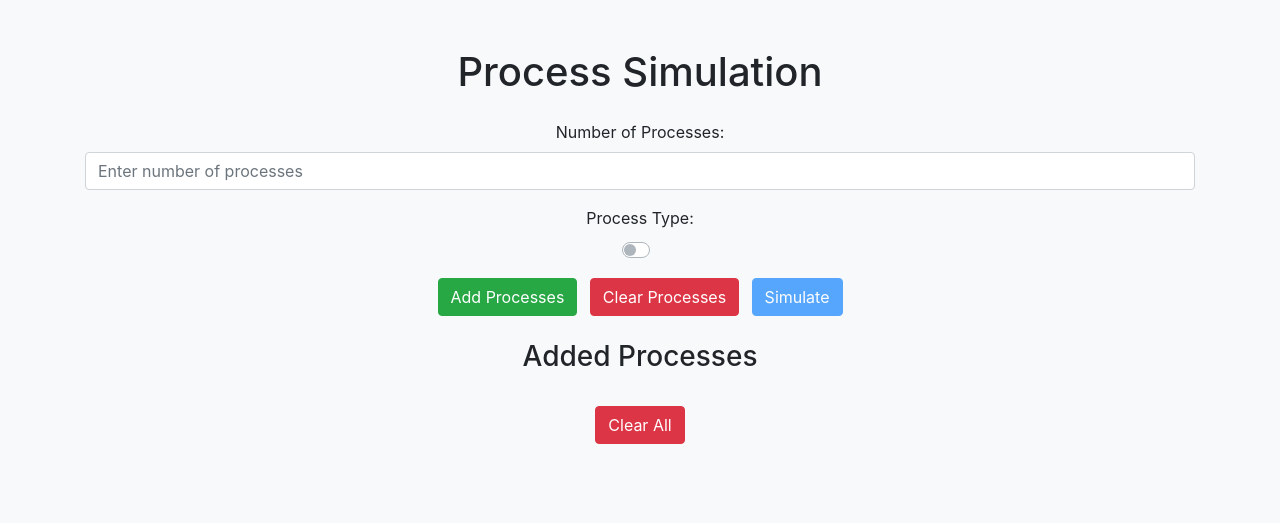
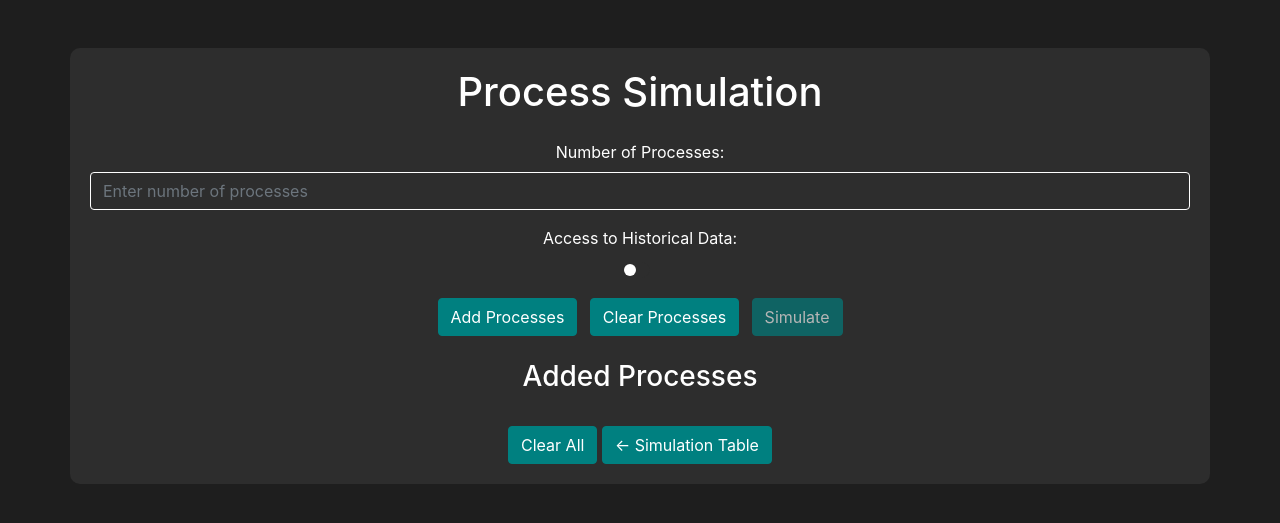
Before and after one commit to MoRocety/OS_Project, a Flask app: page / in a window 1280 px wide. Shown: the top 523 px of the page. Run offline with Flask 3, Linux system fonts and the light colour scheme; parts of the project's set-up code (start-up, migrations or seed data) failed here and were passed over; some libraries are stand-ins or nearby versions.

Commit message:
front end modified and styled

```diff
--- a/Web_App/templates/index.html
+++ b/Web_App/templates/index.html
@@ -1,6 +1,7 @@
 <!DOCTYPE html>
 <html lang="en">
   <head>
+
     <meta charset="UTF-8" />
     <meta name="viewport" content="width=device-width, initial-scale=1.0" />
     <title>Process Simulation</title>
@@ -9,94 +10,181 @@
       rel="stylesheet"
       href="https://stackpath.bootstrapcdn.com/bootstrap/4.5.2/css/bootstrap.min.css"
     />
+    <!-- Link to your custom CSS file -->
+    <link rel="stylesheet" href="styles.css" />
     <script src="https://code.jquery.com/jquery-3.6.4.min.js"></script>
     <script src="https://stackpath.bootstrapcdn.com/bootstrap/4.5.2/js/bootstrap.min.js"></script>
+
   </head>
 
-  <body class="bg-light">
+<body>
   <div class="container mt-5 text-center">
+    <div class="">
+      <!-- Left side -->
+      <div class="">
         <h1 class="mb-4">Process Simulation</h1>
 
         <!-- Input fields for the number of processes and process type -->
         <div class="form-group">
           <label for="numProcesses">Number of Processes:</label>
-        <input
-          type="text"
-          class="form-control"
-          id="numProcesses"
-          placeholder="Enter number of processes"
-        />
+          <input type="text" class="form-control center" id="numProcesses" placeholder="Enter number of processes" />
         </div>
 
         <div class="form-group">
-        <label>Process Type:</label>
+          <label>Access to Historical Data:</label>
           <div class="custom-control custom-switch">
-          <input
-            type="checkbox"
-            class="custom-control-input"
-            id="processTypeSwitch"
-          />
-          <label
-            class="custom-control-label"
-            for="processTypeSwitch"
-            data-on="Informed"
-            data-off="Uninformed"
-          ></label>
+            <input type="checkbox" class="custom-control-input" id="processTypeSwitch" />
+            <label class="custom-control-label" for="processTypeSwitch" data-on="Informed" data-off="Uninformed"></label>
           </div>
         </div>
 
-      <button
-        id="add-processes-btn"
-        class="btn btn-success"
-        onclick="addProcesses()"
-      >
-        Add Processes
-      </button>
-      <button
-        id="clear-processes-btn"
-        class="btn btn-danger ml-2"
-        onclick="clearProcesses()"
-      >
-        Clear Processes
-      </button>
+        <button id="add-processes-btn" class="btn " onclick="addProcesses()">Add Processes</button>
+        <button id="clear-processes-btn" class="btn  ml-2" onclick="clearProcesses()">Clear Processes</button>
+        <button id="simulate-btn" class="btn  ml-2" onclick="simulate()" disabled>Simulate</button>
 
-      <button
-        id="simulate-btn"
-        class="btn btn-primary ml-2"
-        onclick="simulate()"
-        disabled
-      >
-        Simulate
-      </button>
-
-      <div
-        id="loading-spinner"
-        class="spinner-border text-primary mt-3"
-        role="status"
-        style="display: none"
-      >
+        <div id="loading-spinner" class="spinner-border text-primary mt-3" role="status" style="display: none">
           <span class="sr-only">Loading...</span>
         </div>
-
-      <!-- Add a new table for the added processes -->
-      <div class="mt-4">
+      </div>
+  </div>
+  <div class="">
+    <div id="tables-container" class="mt-4">
+      <div id="added-processes-table-container">
         <h3>Added Processes</h3>
         <table id="added-processes-table" class="table"></table>
-        <button
-          id="clear-all-btn"
-          class="btn btn-danger mt-2"
-          onclick="clearAllTables()"
-        >
-          Clear All
-        </button>
+        <button id="clear-all-btn" class="btn mt-2" onclick="clearAllTables()">Clear All</button>
+        <!-- Left arrow to navigate to the simulation table -->
+        <button id="left-arrow-btn" class="btn mt-2" onclick="toggleTables('left')">&#8592; Simulation Table</button>
       </div>
 
-      <div id="simulation-result" class="mt-4">
-        <!-- Data will be dynamically populated here -->
+      <div id="simulation-result-container" style="display: none;">
+
+
+        <h3>Simulation Result</h3>
+        <table id="simulation-result" class="table"></table>
+        <!-- Right arrow to navigate back to the added processes table -->
+        <button id="right-arrow-btn" class="btn mt-2" onclick="toggleTables('right')">Added Processes &#8594;</button>
+      </div>
     </div>
   </div>
 
+
+
+<style>
+#added-processes-table-container {
+    display: block;
+  }
+
+  #simulation-result-container {
+    display: none;
+  }
+
+  .btn-back {
+    background-color: teal;
+  }
+
+body {
+  background-color: #1e1e1e;
+  color: #ffffff;
+}
+
+.container {
+  background-color: #2d2d2d;
+  border-radius: 10px;
+  padding: 20px;
+}
+
+.btn {
+  color: #ffffff;
+  background-color: teal;
+  border-color: teal;
+}
+
+.btn:hover {
+  background-color: teal;
+  border-color: teal;
+}
+
+.table {
+  background-color: #333;
+  color: #ffffff;
+}
+
+.spinner-border {
+  border-color: teal transparent transparent transparent;
+}
+
+.form-control {
+  background-color: #2d2d2d;
+  color: #ffffff;
+}
+
+.custom-control-input:checked~.custom-control-label::before {
+  background-color: #ffffff; /* Change to white when turned on */
+  border-color: #ffffff; /* Change to white when turned on */
+}
+
+.custom-control-input:focus~.custom-control-label::before {
+  box-shadow: 0 0 0 0.2rem teal;
+}
+
+.custom-switch .custom-control-label::after {
+  background-color: #ffffff;
+}
+
+.custom-switch .custom-control-label::before {
+  background-color: #2d2d2d;
+  border-color: #2d2d2d;
+}
+
+.col-md-6{
+  padding-left: 20px;
+  padding-right: 20px;
+}
+
+.form-control {
+  background-color: #2d2d2d;
+  color: #ffffff;
+
+}
+.form-control {
+    background-color: #2d2d2d;
+    color: #ffffff;
+    transition: background-color 0.3s ease; /* Add smooth transition for color change */
+    border: 1px solid #ffffff; /* Set border color */
+
+}
+
+/* Change the background color when the input is focused */
+.form-control:focus {
+    background-color: #555;
+    box-shadow: 0 0 5px 0 white; /* Change the box shadow color */
+    color: #ffffff;
+}
+
+.btn.btn-primary.ml-2{
+  background-color: teal;
+}
+
+.btn:hover {
+    background-color: teal;
+    border-color: white;
+    box-shadow: 0 0 5px 0 white; /* Add white box shadow on hover */
+    color: white;
+  }
+
+
+
+
+</style>
+
+
+
+
+
+
     <script>
+
 function addProcessesToTable(processList, tableId) {
         var table = document.getElementById(tableId);
         table.innerHTML = "";
@@ -169,6 +257,10 @@
 
             // Add added processes to the table
             addProcessesToTable(response, "added-processes-table");
+
+            // Show added processes table and hide simulation result table
+            $("#added-processes-table-container").show();
+            $("#simulation-result-container").hide();
           },
           error: function (error) {
             console.error("Error:", error);
@@ -199,7 +291,6 @@
         var originalTable = document.getElementById("simulation-result");
         originalTable.innerHTML = "";
       }
-
       function simulate() {
   // Disable the simulate button
   $("#simulate-btn").prop("disabled", true);
@@ -293,9 +384,9 @@
           <td>${data.process_info[j].orig_id}</td>
           <td>${data.process_info[j].golden_burst_time}</td>
           <td>${data.process_info[j].golden_predicted_burst_time}</td>
-                        <td>${data.process_info[j].waiting_time}</td>
-                        <td>${data.process_info[j].completion_time}</td>
-                        <td>${data.process_info[j].turnaround_time}</td>
+          <td>${data.process_info[j].waiting_time || ''}</td>
+          <td>${data.process_info[j].completion_time || ''}</td>
+          <td>${data.process_info[j].turnaround_time || ''}</td>
         `;
         processTbody.appendChild(processTr);
       }
@@ -308,9 +399,34 @@
       $("#simulate-btn").prop("disabled", false);
       // Hide the loading spinner
       $("#loading-spinner").hide();
+
+      // Show simulation result table and hide added processes table
+      $("#added-processes-table-container").hide();
+            $("#simulation-result-container").show();
     },
   });
 }
+
+      function toggleTables() {
+        $("#added-processes-table-container").toggle();
+        $("#simulation-result-container").toggle();
+        $("#simulate-btn").prop("disabled", function(i, v) { return !v; });
+      }
+      function toggleTables(direction) {
+    if (direction === 'left') {
+      // Show simulation result table and hide added processes table
+      $("#added-processes-table-container").hide();
+      $("#simulation-result-container").show();
+    } else if (direction === 'right') {
+      // Show added processes table and hide simulation result table
+      $("#added-processes-table-container").show();
+      $("#simulation-result-container").hide();
+    }
+    // Toggle the simulate button's disabled state based on the current table
+    $("#simulate-btn").prop("disabled", function(i, v) { return !v; });
+  }
     </script>
+
+
   </body>
 </html>
--- /dev/null
+++ b/Web_App/templates/styles.css
@@ -0,0 +1,55 @@
+
+
+body {
+    background-color: #1e1e1e;
+    color: #ffffff;
+  }
+
+  .container {
+    background-color: #2d2d2d;
+    border-radius: 10px;
+    padding: 20px;
+  }
+
+  .btn {
+    color: #ffffff;
+    background-color: #007bff;
+    border-color: #007bff;
+  }
+
+  .btn:hover {
+    background-color: #0056b3;
+    border-color: #0056b3;
+  }
+
+  .table {
+    background-color: #333;
+    color: #ffffff;
+  }
+
+  .spinner-border {
+    border-color: #007bff transparent transparent transparent;
+  }
+
+  .form-control {
+    background-color: #2d2d2d;
+    color: #ffffff;
+  }
+
+  .custom-control-input:checked~.custom-control-label::before {
+    background-color: #007bff;
+    border-color: #007bff;
+  }
+
+  .custom-control-input:focus~.custom-control-label::before {
+    box-shadow: 0 0 0 0.2rem rgba(0, 123, 255, 0.25);
+  }
+
+  .custom-switch .custom-control-label::after {
+    background-color: #ffffff;
+  }
+
+  .custom-switch .custom-control-label::before {
+    background-color: #2d2d2d;
+    border-color: #2d2d2d;
+  }
```
Lines whose indentation alone changed are shown as unchanged.
